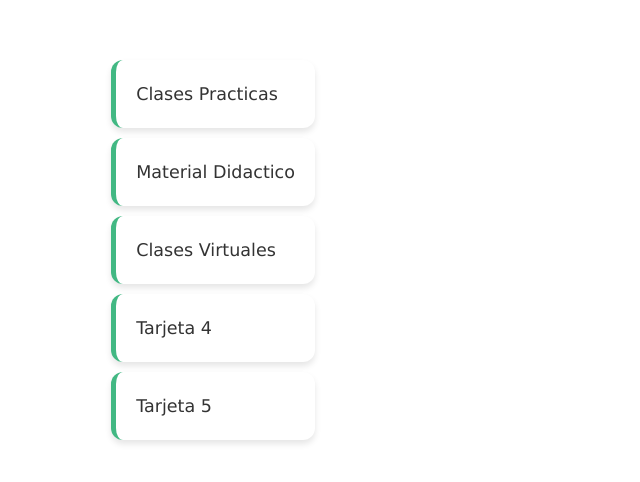
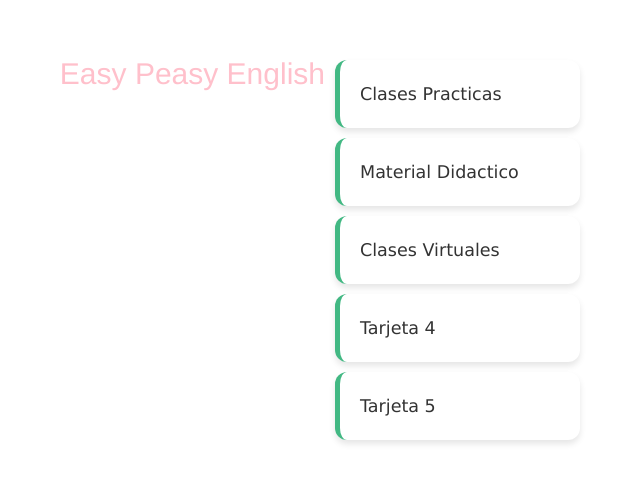
Before and after one commit to Chimochuchis02/Primer-Poryecto, a Vue app in the folder First-Vue-proyect/: page / in a window 1280 px wide. Shown: the part 150-632 px from the top of the page, without its empty margins (315-955 px from the left). Built offline with nearby package versions, Linux system fonts and the light colour scheme.

Commit message:
Head + Footer

```diff
--- a/First-Vue-proyect/src/App.vue
+++ b/First-Vue-proyect/src/App.vue
@@ -1,5 +1,7 @@
 <script setup>
 import tarjeta from "./components/Tarjetas.vue"
+import he from "./components/Head.vue"
+
 const salutate = (texto) => {
     alert("Entrando a: " + texto)
   }
@@ -13,6 +15,9 @@ const salutate = (texto) => {
 </script>
 
 <template>
+  <header>
+  <he title="Easy Peasy English"/>
+  </header>
   <div class="card-container">
   <tarjeta v-for="card in Cards" :key=card.id :text=card.texto @clickBoton="salutate(card.texto)"
   />
--- /dev/null
+++ b/First-Vue-proyect/src/components/Head.vue
@@ -0,0 +1,21 @@
+<script setup>
+defineProps(["title"])
+</script>
+
+<template>
+<header class="h">
+<h1>{{ title }}</h1>
+</header>
+</template>
+
+<style scoped>
+.h{
+  text-align: center;
+  background-color: white;
+}
+
+h1{
+ color:pink;
+ font-family: 'Franklin Gothic Medium', 'Arial Narrow', Arial, sans-serif;
+}
+</style>
```
Also changed, not shown: First-Vue-proyect/src/components/Foot.vue (added).
